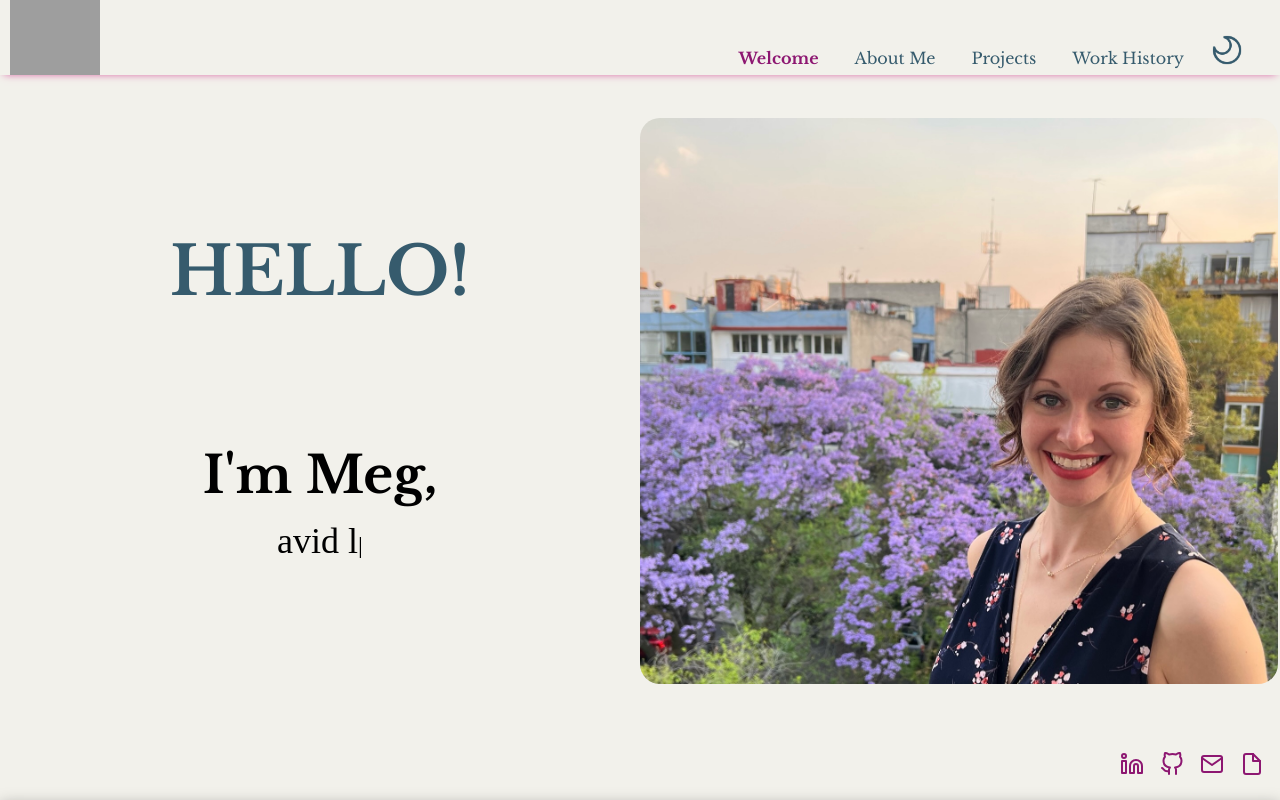
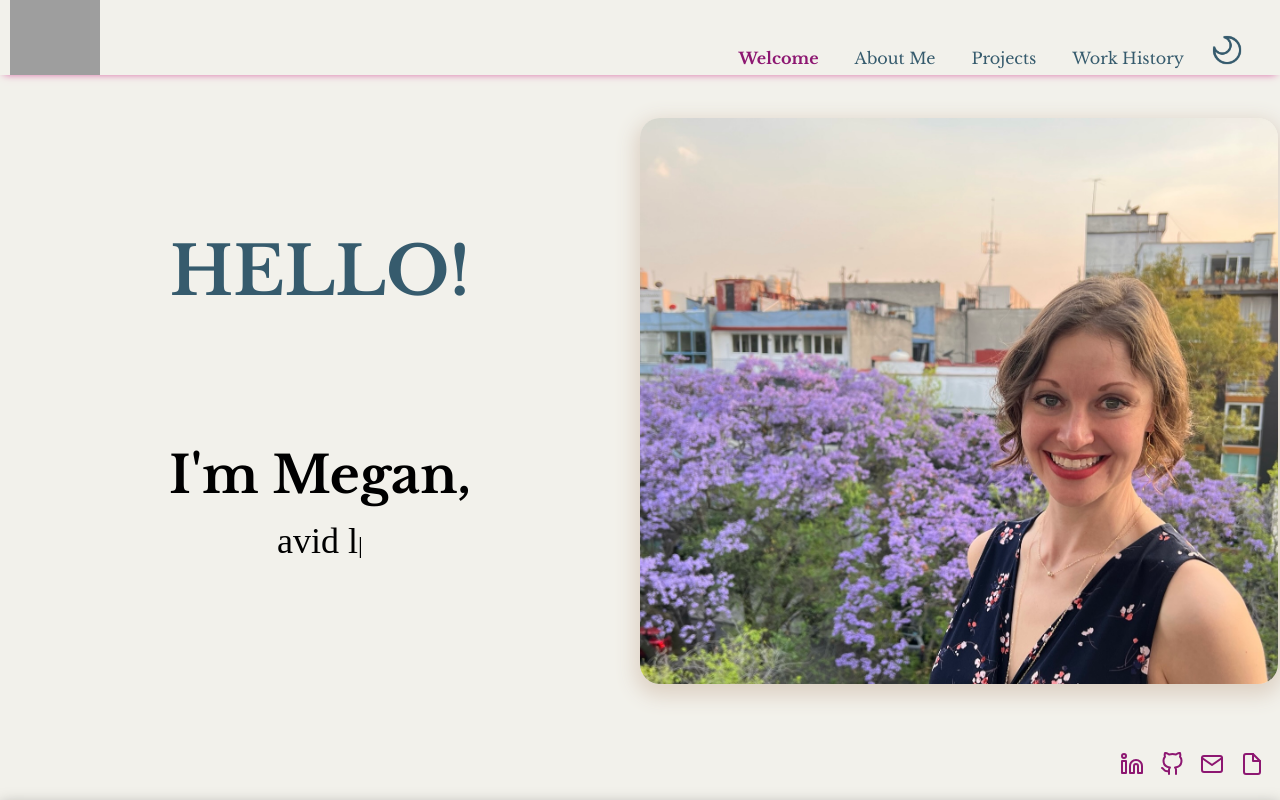
Before and after one commit to Meggs625/just_meg, a React (Vite) app: page / in a window 1280 px wide. Shown: the top 800 px of the page. Built offline with nearby package versions, Linux system fonts and the light colour scheme; grey boxes are pictures that could not be loaded.

Commit message:
Box shadow add to welcome pic

```diff
--- a/src/index.scss
+++ b/src/index.scss
@@ -7,6 +7,7 @@
   --accent-color: #{base.$accent-color};
   --box-shadow-1: #{base.$box-shadow-1};
   --box-shadow-2: #{base.$box-shadow-2};
+  --welcome-box-shadow: #{base.$box-shadow-3};
 }
 
 [theme-mode="dark"] {
@@ -16,6 +17,7 @@
   --accent-color: #{base.$dark-accent-color};
   --box-shadow-1: #{base.$dark-box-shadow-1};
   --box-shadow-2: #{base.$box-shadow-2};
+  --welcome-box-shadow: #{base.$dark-box-shadow-3};
 }
 
 html {
--- a/src/styles/_base.scss
+++ b/src/styles/_base.scss
@@ -10,6 +10,7 @@ $font: rgb(0, 0, 0);
 $accent-color: rgb(141 23 113);
 $box-shadow-1: rgba(0, 0, 0, 0.12);
 $box-shadow-2: rgba(0, 0, 0, 0.24);
+$box-shadow-3: rgb(222, 210, 197);
 
 //dark mode
 $dark-primary-title-color: rgb(172 221 216);
@@ -18,3 +19,4 @@ $dark-font: rgb(222 213 220);
 $dark-accent-color: rgb(227, 132, 204);
 $dark-box-shadow-1: rgb(54, 91, 109);
 $dark-box-shadow-2: rgb(54, 91, 109);
+$dark-box-shadow-3: rgb(15 20 33);
--- a/src/views/Welcome/Welcome.jsx
+++ b/src/views/Welcome/Welcome.jsx
@@ -1,7 +1,5 @@
 import React, { useContext } from "react";
 import styles from "./Welcome.module.scss";
-import purpleFlower from "../../assets/images/flower.svg";
-import pinkFlower from "../../assets/images/pinkFlower.svg";
 import { ReactTyped } from "react-typed";
 import Footer from "../../components/Footer/Footer";
 import { ThemeContext } from "../../context/ThemeProvider";
@@ -14,7 +12,7 @@ export default function Welcome() {
       <div className={styles.main_welcome_content}>
         <div className={styles.descriptive_container}>
           <h1>HELLO!</h1>
-          <h2>I'm Meg,</h2>
+          <h2>I'm Megan,</h2>
           <ReactTyped
             typeSpeed={50}
             backSpeed={50}
--- a/src/views/Welcome/Welcome.module.scss
+++ b/src/views/Welcome/Welcome.module.scss
@@ -25,6 +25,7 @@
 
   img {
     border-radius: 20px;
+    box-shadow: var(--welcome-box-shadow) 0px 7px 20px 5px;
   }
 }
 
@@ -56,6 +57,7 @@
 
   .pic_container {
     width: 100%;
+    padding: 0px 2px;
   }
 
   .descriptive_container {
```
